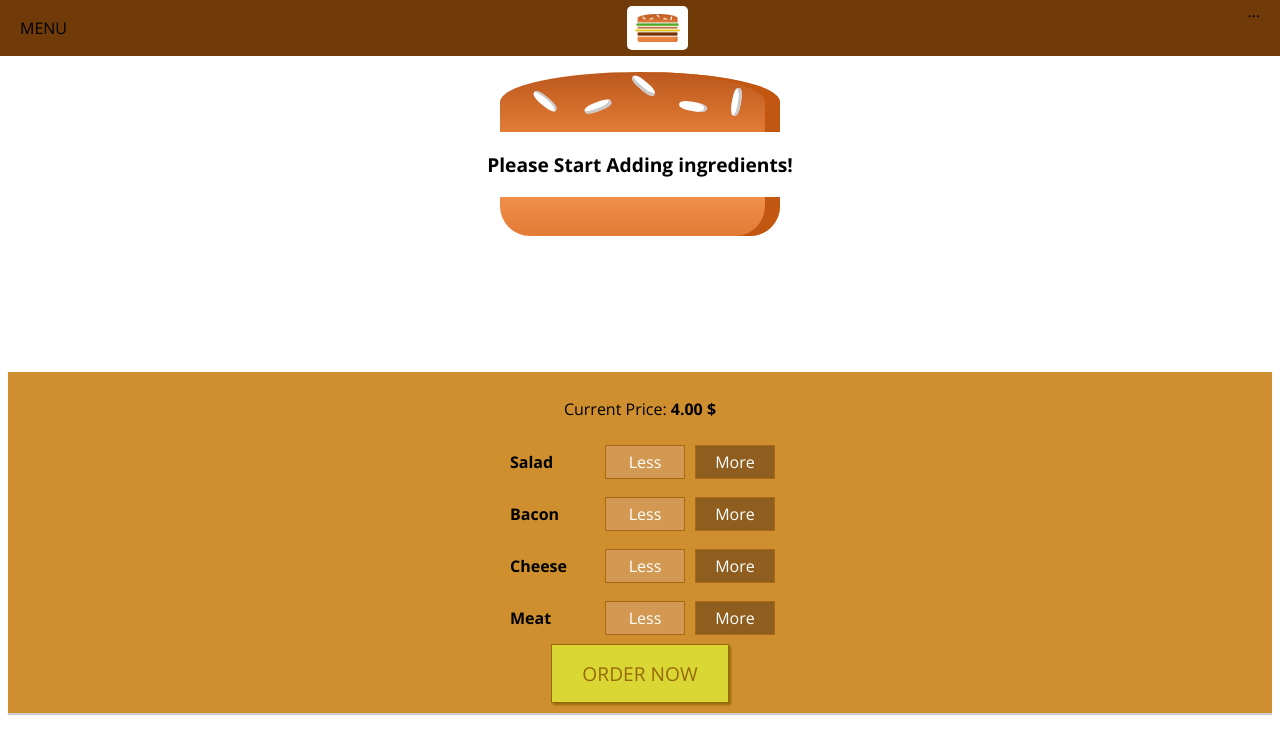
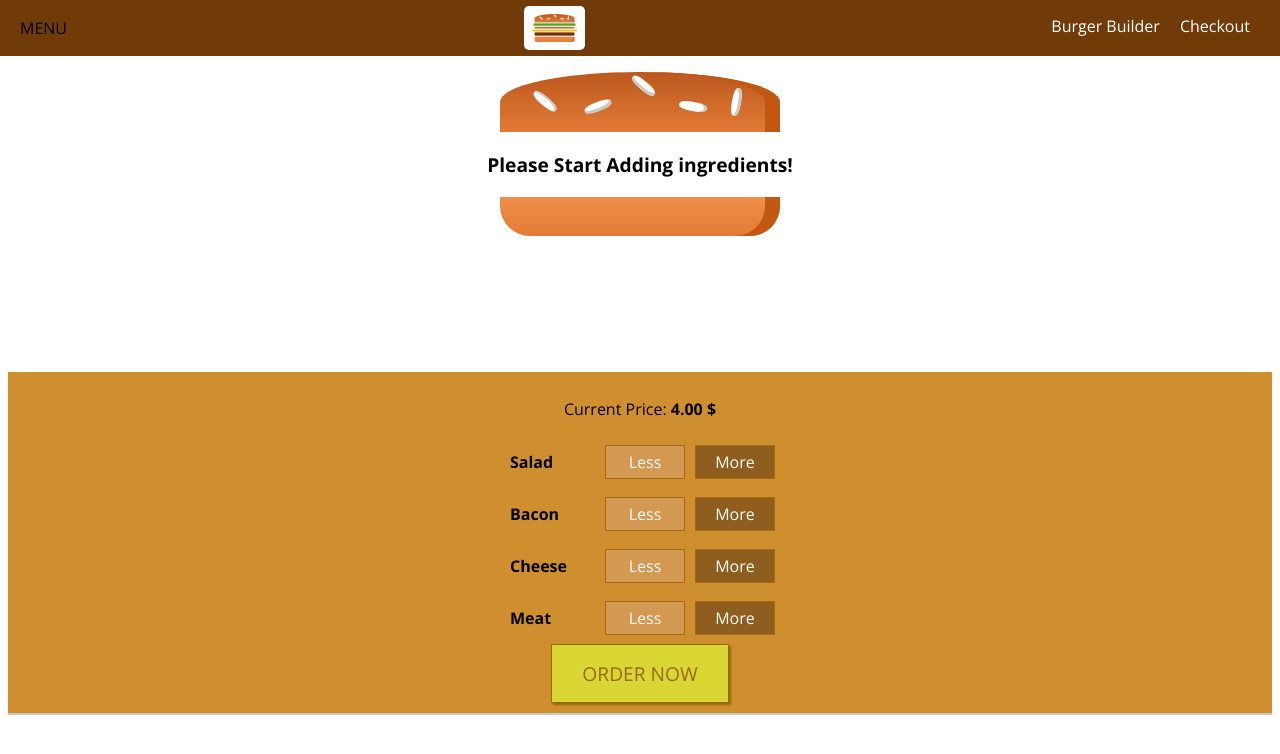
Before and after one commit to AbdelazizMalfy/burger-builder, a React (Create React App) app: page / in a window 1280 px wide. Shown: the top 754 px of the page. Built offline with nearby package versions, Linux system fonts and the light colour scheme.

Commit message:
NavItems Added

```diff
--- /dev/null
+++ b/src/components/Navigation/NavItems/NavItem/NavItem.css
@@ -0,0 +1,25 @@
+.NavItem {
+    margin: 0;
+    box-sizing: border-box;
+    display: flex;
+    height: 100%;
+    align-items: center;
+}
+
+.NavItem a {
+    color:white;
+    text-decoration: none;
+    height: 100%;
+    padding: 16px 10px;
+    border-bottom: 4px solid transparent;
+    box-sizing: border-box;
+    display: block;
+}
+
+.NavItem a:hover,
+.NavItem a:active
+.NavItem a.active {
+    background-color: #8f5c2c;
+    border-bottom: 4px solid #40A4C8;
+    color: white;
+}
--- /dev/null
+++ b/src/components/Navigation/NavItems/NavItem/NavItem.js
@@ -0,0 +1,13 @@
+import React from 'react';
+
+import './NavItem.css';
+
+function NavItem(props) {
+    return (
+        <div>
+           <li className="NavItem"><a className={props.active ? 'active' : null} href={props.link}>{props.children}</a></li>
+        </div>
+    )
+}
+
+export default NavItem;
--- /dev/null
+++ b/src/components/Navigation/NavItems/NavItems.css
@@ -0,0 +1,8 @@
+.NavItems {
+    margin : 0 ;
+    padding: 0;
+    list-style: none;
+    display: flex;
+    align-items: center;
+    height: 100%;
+}
--- /dev/null
+++ b/src/components/Navigation/NavItems/NavItems.js
@@ -0,0 +1,19 @@
+import React from 'react';
+
+import './NavItems.css';
+import NavItem from './NavItem/NavItem';
+
+function NavItems(props) {
+    return (
+        <ul className="NavItems">
+            <NavItem link="/" active={true}>
+                Burger Builder
+            </NavItem>
+            <NavItem link="/">
+                Checkout
+            </NavItem>
+        </ul>
+    );
+}
+
+export default NavItems;
--- a/src/components/Navigation/Toolbar/Toolbar.js
+++ b/src/components/Navigation/Toolbar/Toolbar.js
@@ -2,6 +2,7 @@
 
 import './Toolbar.css';
 
+import NavItems from '../NavItems/NavItems';
 import Logo from '../../Logo/Logo';
 
 function Toolbar(props) {
@@ -10,7 +11,7 @@
             <div>MENU</div>
             <Logo />
             <nav>
-                ...
+                <NavItems />
             </nav>
         </header>
     )
```
